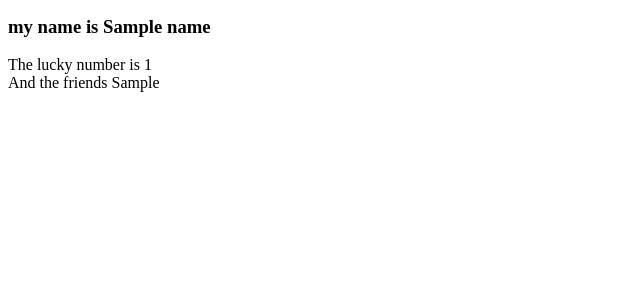
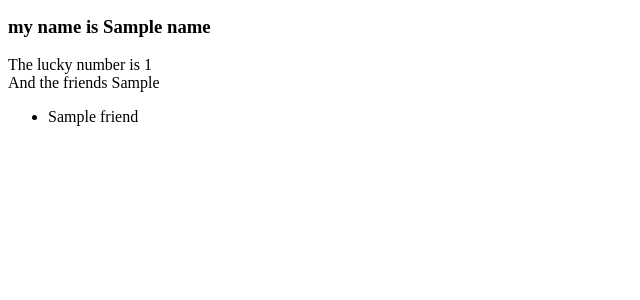
Before and after one commit to Garrett-N/djangoProject, a Django app: template templates/home.html in a window 1280 px wide. Shown: the part 171-471 px from the top of the page, without its empty margins (0-640 px from the left). Run offline with Django 3.2, Linux system fonts and the light colour scheme; the template is opened without the code that fills it: most values are stand-ins (such as "Sample title", 1, 10 or a date in 2020).

Commit message:
adding for loop to django template.

```diff
--- a/templates/home.html
+++ b/templates/home.html
@@ -10,5 +10,12 @@
     The lucky number is {{ lucky_number }}<br>
     And the friends {{ list_friends }}
 
+    {% for friend in list_friends %}
+
+    <ul>
+        <li>{{ friend }}</li>
+    </ul>
+    {% endfor %}
+
 
 {% endblock %}
```
